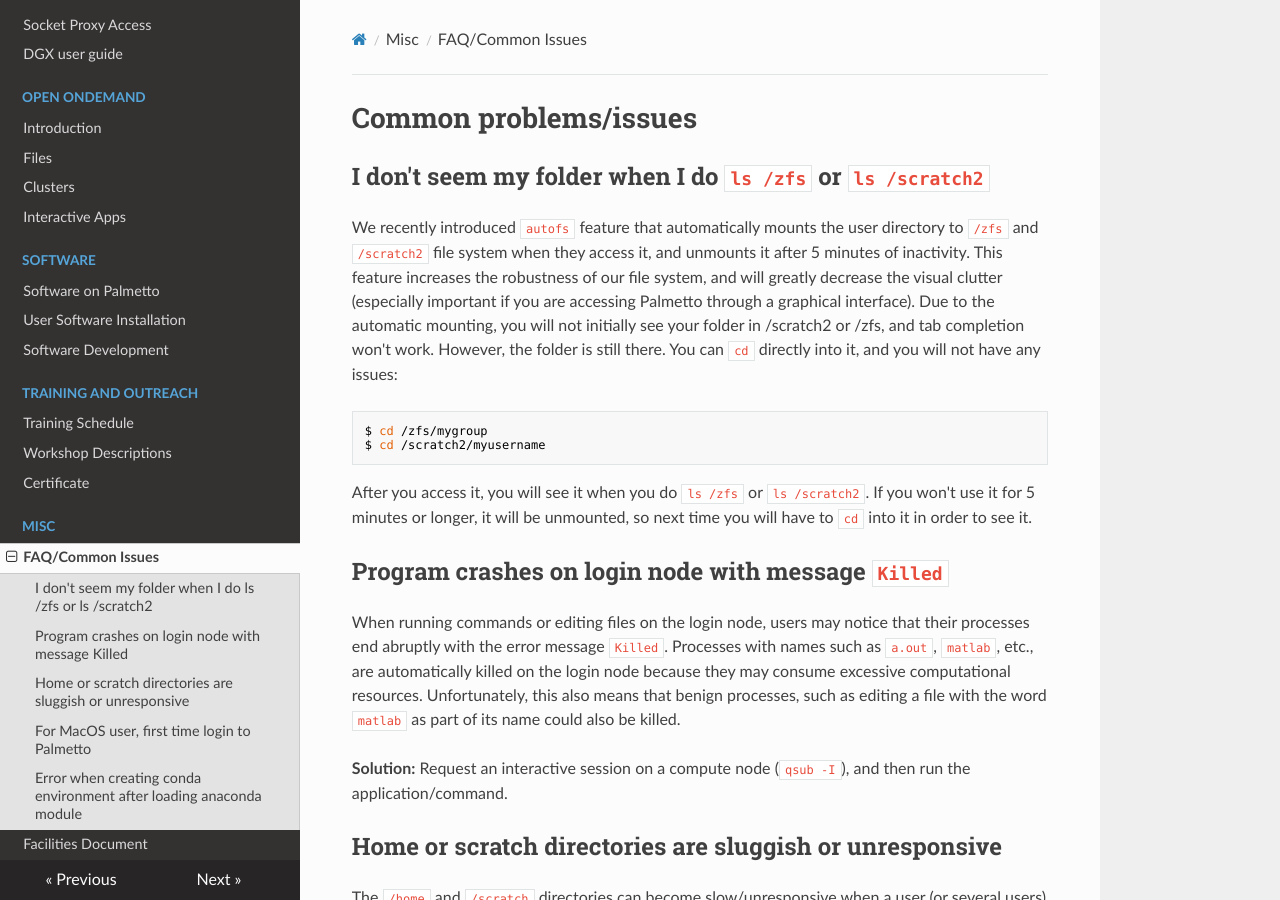
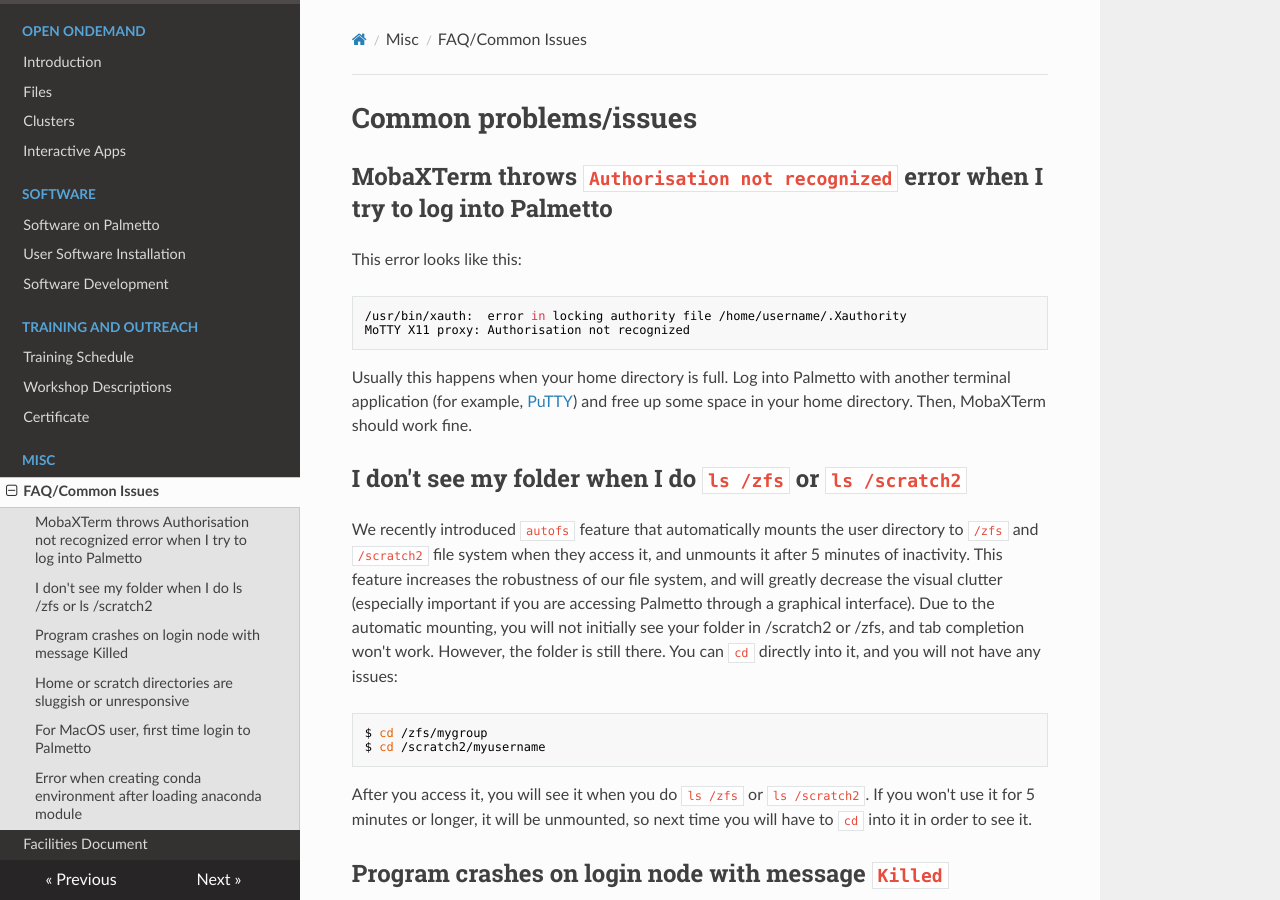
Before and after one commit to clemsonciti/palmetto-documentation, an MkDocs documentation site: the page built from docs/faq/common.md, in a window 1280 px wide and 900 px high. Built offline with MkDocs 1.6.1, drawn with Linux system fonts in a browser that asks for light colours; nearby versions of some CDN libraries.

Commit message:
Update common.md

````diff
--- a/docs/faq/common.md
+++ b/docs/faq/common.md
@@ -1,6 +1,17 @@
 # Common problems/issues
 
-## I don't seem my folder when I do `ls /zfs` or `ls /scratch2`
+## MobaXTerm throws `Authorisation not recognized` error when I try to log into Palmetto
+
+This error looks like this:
+
+~~~
+/usr/bin/xauth:  error in locking authority file /home/username/.Xauthority
+MoTTY X11 proxy: Authorisation not recognized
+~~~
+
+Usually this happens when your home directory is full. Log into Palmetto with another terminal application (for example, [PuTTY](https://www.chiark.greenend.org.uk/~sgtatham/putty/)) and free up some space in your home directory. Then, MobaXTerm should work fine.
+
+## I don't see my folder when I do `ls /zfs` or `ls /scratch2`
 We recently introduced `autofs` feature that automatically mounts the user directory to `/zfs` and `/scratch2` file system when they access it, and unmounts it after 5 minutes of inactivity. This feature increases the robustness of our file system, and will greatly decrease the visual clutter (especially important if you are accessing Palmetto through a graphical interface). Due to the automatic mounting, you will not initially see your folder in /scratch2 or /zfs, and tab completion won't work. However, the folder is still there. You can `cd` directly into it, and you will not have any issues:
 
 ```bash
````
